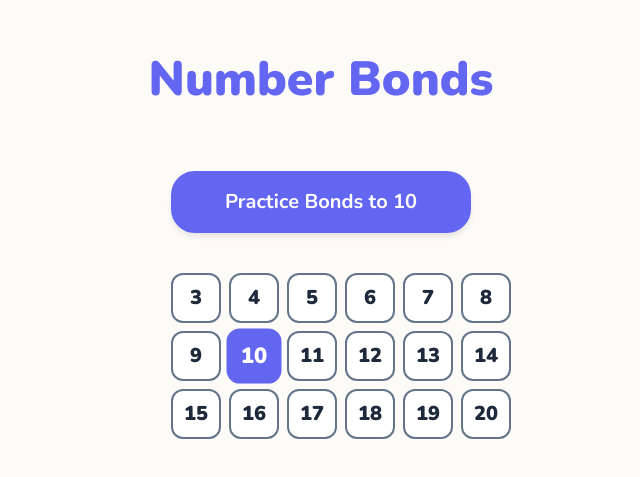
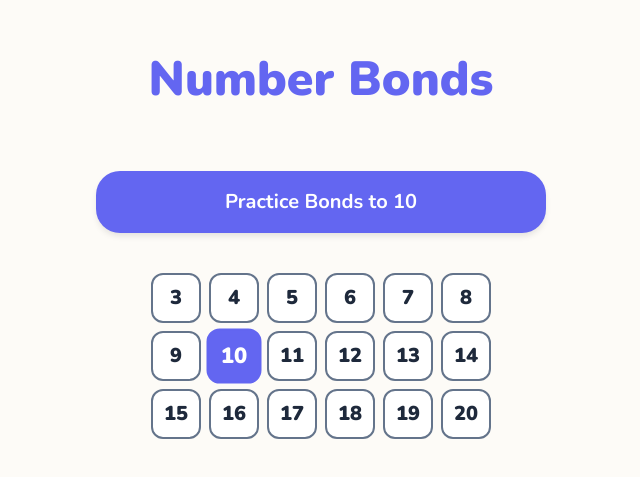
Before and after one commit to micogrande/numberbonds, a React (Vite) app: page / in a window 1280 px wide. Shown: the part 147-624 px from the top of the page, without its empty margins (319-959 px from the left). Built offline with nearby package versions, Linux system fonts and the light colour scheme.

Commit message:
fixed alignment

```diff
--- a/src/styles/Screens.module.css
+++ b/src/styles/Screens.module.css
@@ -25,12 +25,17 @@
 .menuButtons {
     display: flex;
     flex-direction: column;
+    align-items: center;
+    /* Center children horizontally */
     gap: var(--spacing-md);
     width: 100%;
-    max-width: 300px;
+    max-width: 450px;
+    /* Increased to fit the 6-col grid */
 }
 
 .primaryButton {
+    width: 100%;
+    /* Fill the container */
     background: var(--color-primary);
     color: white;
     padding: var(--spacing-md) var(--spacing-lg);
@@ -39,6 +44,8 @@
     font-weight: 700;
     box-shadow: var(--shadow-md);
     transition: transform 0.1s;
+    border: none;
+    cursor: pointer;
 }
 
 .primaryButton:active {
```
Also changed, not shown: 1 other file (tests, documents, lock files or other folders).
